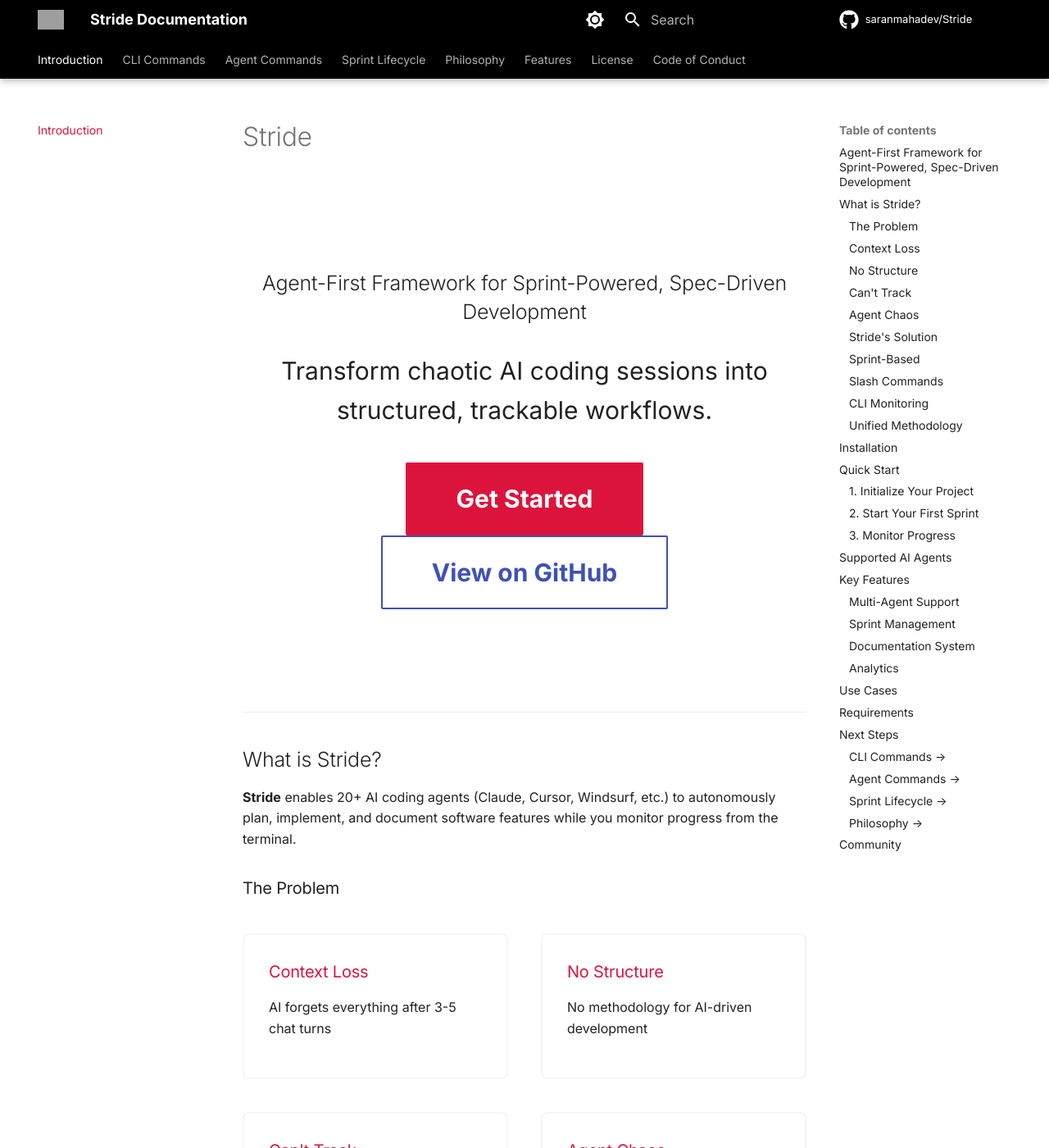
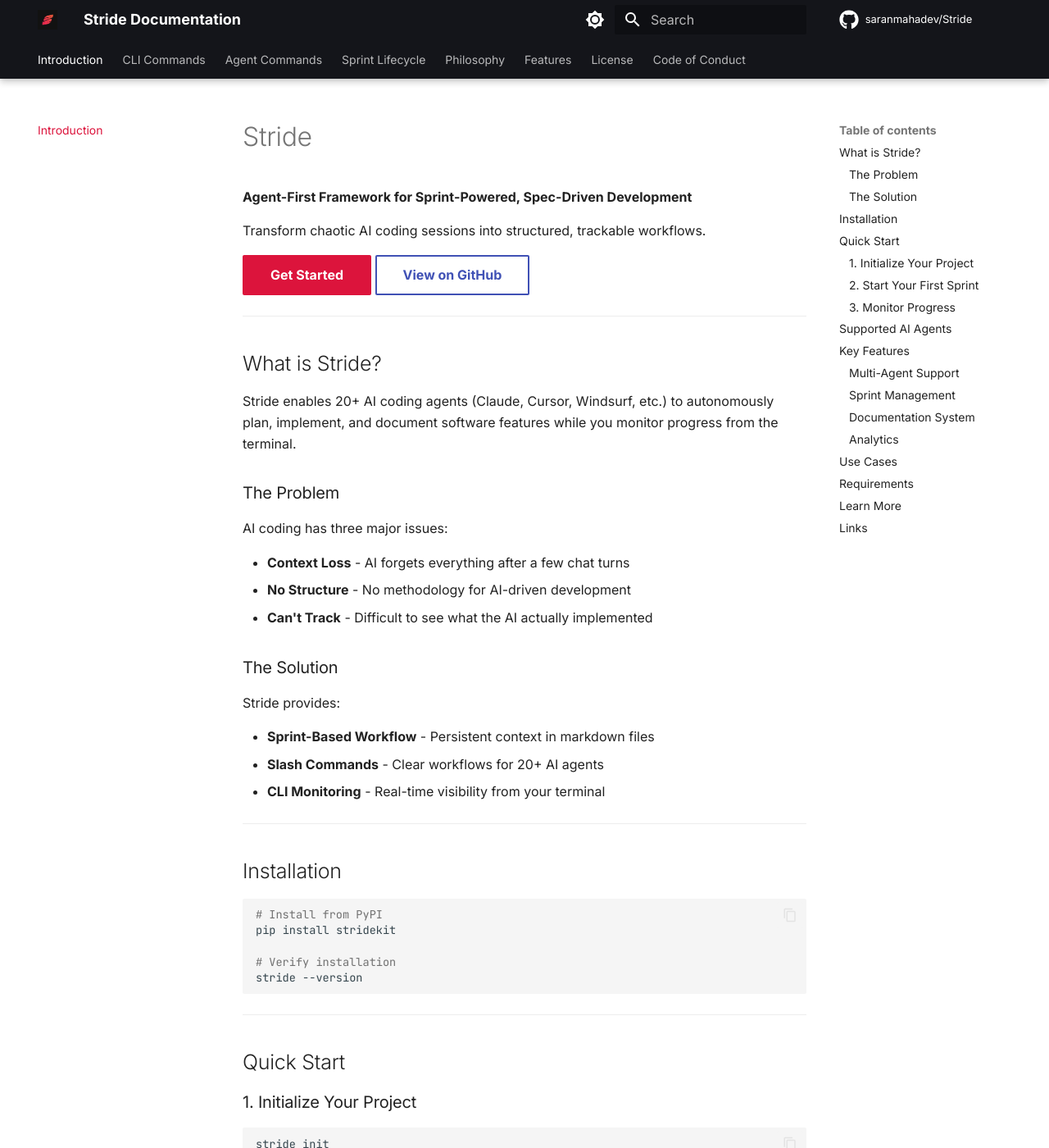
Before and after one commit to saranmahadev/Stride, an MkDocs documentation site: the page built from docs/index.md, in a window 1280 px wide and 1400 px high. Shown: the whole window at 82% size. Built offline with MkDocs 1.6.1 and Material for MkDocs 9.7.7, drawn with Linux system fonts in a browser that asks for light colours; comment, search, counter and statistics services are not loaded; some of the changed text lies outside the part shown; grey boxes are pictures that could not be loaded.

Commit message:
Refactor code structure for improved readability and maintainability

```diff
--- a/docs/index.md
+++ b/docs/index.md
@@ -1,73 +1,33 @@
 # Stride
 
-<div class="hero" markdown>
-
-## Agent-First Framework for Sprint-Powered, Spec-Driven Development
+**Agent-First Framework for Sprint-Powered, Spec-Driven Development**
 
 Transform chaotic AI coding sessions into structured, trackable workflows.
 
 [Get Started](#installation){ .md-button .md-button--primary }
 [View on GitHub](https://github.com/saranmahadev/Stride){ .md-button }
 
-</div>
-
 ---
 
 ## What is Stride?
 
-**Stride** enables 20+ AI coding agents (Claude, Cursor, Windsurf, etc.) to autonomously plan, implement, and document software features while you monitor progress from the terminal.
+Stride enables 20+ AI coding agents (Claude, Cursor, Windsurf, etc.) to autonomously plan, implement, and document software features while you monitor progress from the terminal.
 
 ### The Problem
 
-<div class="feature-grid" markdown>
+AI coding has three major issues:
 
-<div class="feature-card" markdown>
-### Context Loss
-AI forgets everything after 3-5 chat turns
-</div>
+- **Context Loss** - AI forgets everything after a few chat turns
+- **No Structure** - No methodology for AI-driven development
+- **Can't Track** - Difficult to see what the AI actually implemented
 
-<div class="feature-card" markdown>
-### No Structure
-No methodology for AI-driven development
-</div>
+### The Solution
 
-<div class="feature-card" markdown>
-### Can't Track
-What did the AI actually implement?
-</div>
+Stride provides:
 
-<div class="feature-card" markdown>
-### Agent Chaos
-Multiple agents produce inconsistent outputs
-</div>
-
-</div>
-
-### Stride's Solution
-
-<div class="feature-grid" markdown>
-
-<div class="feature-card" markdown>
-### Sprint-Based
-Persistent context in markdown files
-</div>
-
-<div class="feature-card" markdown>
-### Slash Commands
-Clear workflows for 20+ AI agents
-</div>
-
-<div class="feature-card" markdown>
-### CLI Monitoring
-Real-time visibility from your terminal
-</div>
-
-<div class="feature-card" markdown>
-### Unified Methodology
-All agents follow the same process
-</div>
-
-</div>
+- **Sprint-Based Workflow** - Persistent context in markdown files
+- **Slash Commands** - Clear workflows for 20+ AI agents
+- **CLI Monitoring** - Real-time visibility from your terminal
 
 ---
 
@@ -178,46 +138,17 @@
 
 ---
 
-## Next Steps
+## Learn More
 
-<div class="feature-grid" markdown>
-
-<div class="feature-card" markdown>
-### [CLI Commands →](cli-commands.md)
-Learn all CLI commands for monitoring
-</div>
-
-<div class="feature-card" markdown>
-### [Agent Commands →](agent-commands.md)
-Understand agent slash commands
-</div>
-
-<div class="feature-card" markdown>
-### [Sprint Lifecycle →](sprint-lifecycle.md)
-Master the sprint workflow
-</div>
-
-<div class="feature-card" markdown>
-### [Philosophy →](philosophy.md)
-Understand Stride's principles
-</div>
-
-</div>
+- [CLI Commands](cli-commands.md) - Learn all CLI commands for monitoring
+- [Agent Commands](agent-commands.md) - Understand agent slash commands
+- [Sprint Lifecycle](sprint-lifecycle.md) - Master the sprint workflow
+- [Philosophy](philosophy.md) - Understand Stride's principles
 
 ---
 
-## Community
+## Links
 
-- **GitHub**: [github.com/saranmahadev/Stride](https://github.com/saranmahadev/Stride)
-- **PyPI**: [pypi.org/project/stridekit](https://pypi.org/project/stridekit/)
-- **Issues**: [Report bugs or request features](https://github.com/saranmahadev/Stride/issues)
-
----
-
-<div align="center" markdown>
-
-**Made with ❤️ by [Saran Mahadev](https://stride.saranmahadev.in)**
-
-⭐ Star us on [GitHub](https://github.com/saranmahadev/Stride) if you find Stride useful!
-
-</div>
+- [GitHub Repository](https://github.com/saranmahadev/Stride)
+- [PyPI Package](https://pypi.org/project/stridekit/)
+- [Report Issues](https://github.com/saranmahadev/Stride/issues)
--- a/docs/stylesheets/extra.css
+++ b/docs/stylesheets/extra.css
@@ -1,35 +1,8 @@
-/* Stride Custom Theme - Red, White, Black */
+/* Stride Minimal Theme - Red, White, Black */
 
 :root {
   --stride-red: #DC143C;
   --stride-dark-red: #8B0000;
-  --stride-black: #000000;
-  --stride-white: #FFFFFF;
-  --stride-light-gray: #F5F5F5;
-  --stride-dark-gray: #2C2C2C;
-}
-
-/* Header */
-.md-header {
-  background-color: var(--stride-black) !important;
-}
-
-.md-header__title {
-  color: var(--stride-white) !important;
-}
-
-/* Tabs */
-.md-tabs {
-  background-color: var(--stride-black) !important;
-}
-
-.md-tabs__link {
-  color: var(--stride-white) !important;
-}
-
-.md-tabs__link--active {
-  color: var(--stride-red) !important;
-  border-bottom: 2px solid var(--stride-red);
 }
 
 /* Links */
@@ -45,106 +18,24 @@
 .md-button--primary {
   background-color: var(--stride-red) !important;
   border-color: var(--stride-red) !important;
-  color: var(--stride-white) !important;
+  color: white !important;
 }
 
 .md-button--primary:hover {
   background-color: var(--stride-dark-red) !important;
 }
 
-/* Code blocks */
-.md-typeset code {
-  background-color: var(--stride-light-gray);
-  color: var(--stride-black);
+/* Navigation */
+.md-tabs__link--active {
+  color: var(--stride-red) !important;
 }
 
-[data-md-color-scheme="slate"] .md-typeset code {
-  background-color: var(--stride-dark-gray);
-  color: var(--stride-white);
-}
-
-/* Navigation */
 .md-nav__link--active {
   color: var(--stride-red) !important;
 }
 
-.md-nav__link:hover {
-  color: var(--stride-red);
-}
-
-/* Search */
-.md-search__input:focus {
-  border-color: var(--stride-red);
-}
-
-/* Admonitions */
-.md-typeset .admonition.tip {
-  border-left: 4px solid var(--stride-red);
-}
-
 /* Tables */
 .md-typeset table:not([class]) th {
-  background-color: var(--stride-black);
-  color: var(--stride-white);
+  background-color: #000;
+  color: white;
 }
-
-/* Footer */
-.md-footer {
-  background-color: var(--stride-black);
-}
-
-/* Scrollbar */
-::-webkit-scrollbar-thumb {
-  background-color: var(--stride-red);
-}
-
-::-webkit-scrollbar-thumb:hover {
-  background-color: var(--stride-dark-red);
-}
-
-/* Hero section (home page) */
-.hero {
-  text-align: center;
-  padding: 3rem 1rem;
-}
-
-.hero h1 {
-  color: var(--stride-red);
-  font-size: 3rem;
-  font-weight: 700;
-  margin-bottom: 1rem;
-}
-
-.hero p {
-  font-size: 1.5rem;
-  margin-bottom: 2rem;
-}
-
-/* Feature cards */
-.feature-grid {
-  display: grid;
-  grid-template-columns: repeat(auto-fit, minmax(250px, 1fr));
-  gap: 2rem;
-  margin: 2rem 0;
-}
-
-.feature-card {
-  padding: 1.5rem;
-  border: 2px solid var(--stride-light-gray);
-  border-radius: 8px;
-  transition: all 0.3s;
-}
-
-.feature-card:hover {
-  border-color: var(--stride-red);
-  box-shadow: 0 4px 12px rgba(220, 20, 60, 0.1);
-}
-
-[data-md-color-scheme="slate"] .feature-card {
-  border-color: var(--stride-dark-gray);
-}
-
-.feature-card h3 {
-  color: var(--stride-red);
-  margin-top: 0;
-}
--- a/mkdocs.yml
+++ b/mkdocs.yml
@@ -48,8 +48,8 @@
   icon:
     repo: fontawesome/brands/github
 
-  logo: assets/logo-white.png
-  favicon: assets/favicon.ico
+  logo: assets/images/logo.png
+  favicon: assets/images/logo.png
 
 extra_css:
   - stylesheets/extra.css
```
Also changed, not shown: docs/assets/images/logo.png (added).
